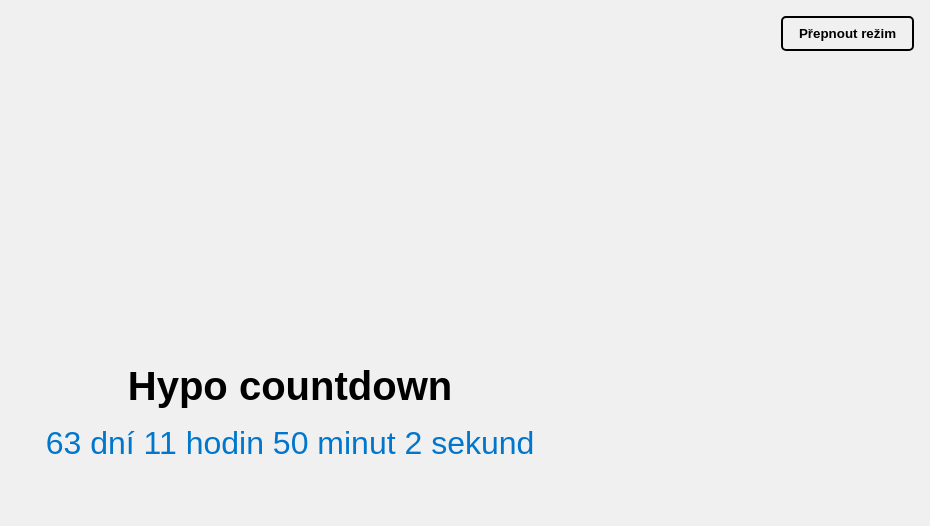
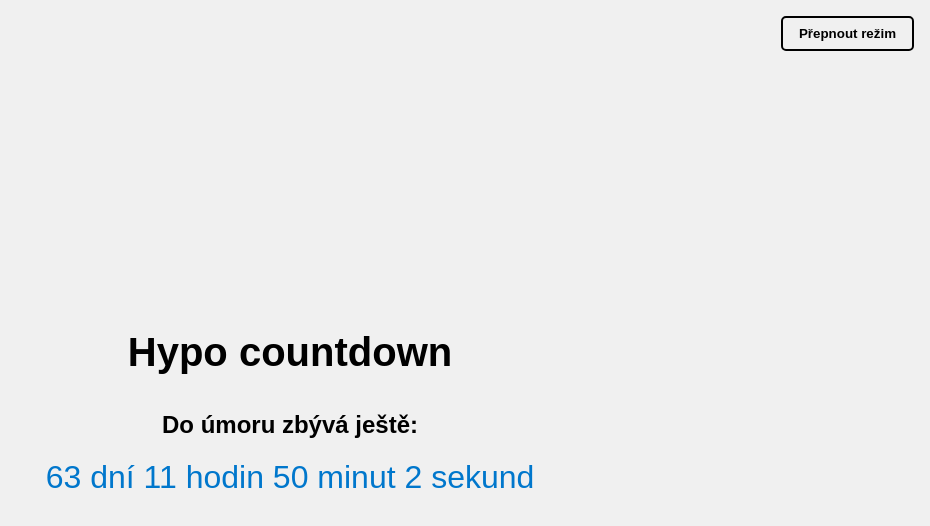
Before and after one commit to romanski6874/countdown, a plain HTML site: page Index.html in a window 1280 px wide. Shown: the whole page, without its empty margins (350-1280 px from the left). Drawn offline with Linux system fonts and the light colour scheme.

Commit message:
Update Index.html
oprava úmoru

```diff
--- a/Index.html
+++ b/Index.html
@@ -4,7 +4,6 @@
   <meta charset="UTF-8" />
   <meta name="viewport" content="width=device-width, initial-scale=1.0" />
   <title>Hypo countdown</title>
-   <title>Do úmoru zbývá ještě:</title>
   <style>
     :root {
       --bg-color-light: #f0f0f0;
@@ -76,6 +75,7 @@
 <body>
   <button id="toggle-theme">Přepnout režim</button>
   <h1>Hypo countdown</h1>
+  <h2>Do úmoru zbývá ještě:</h2>
   <div id="countdown"></div>
 
   <script>
```
